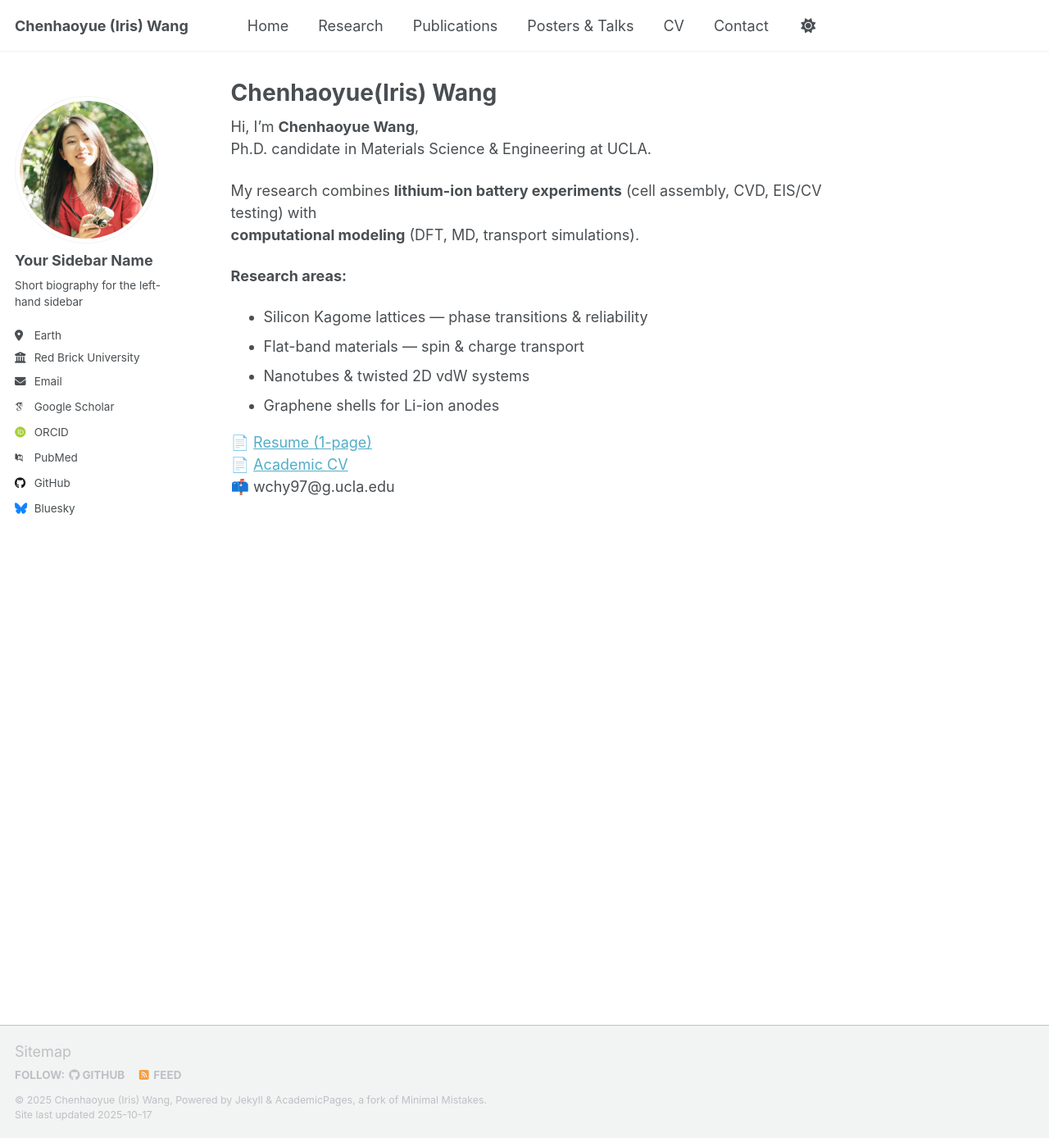
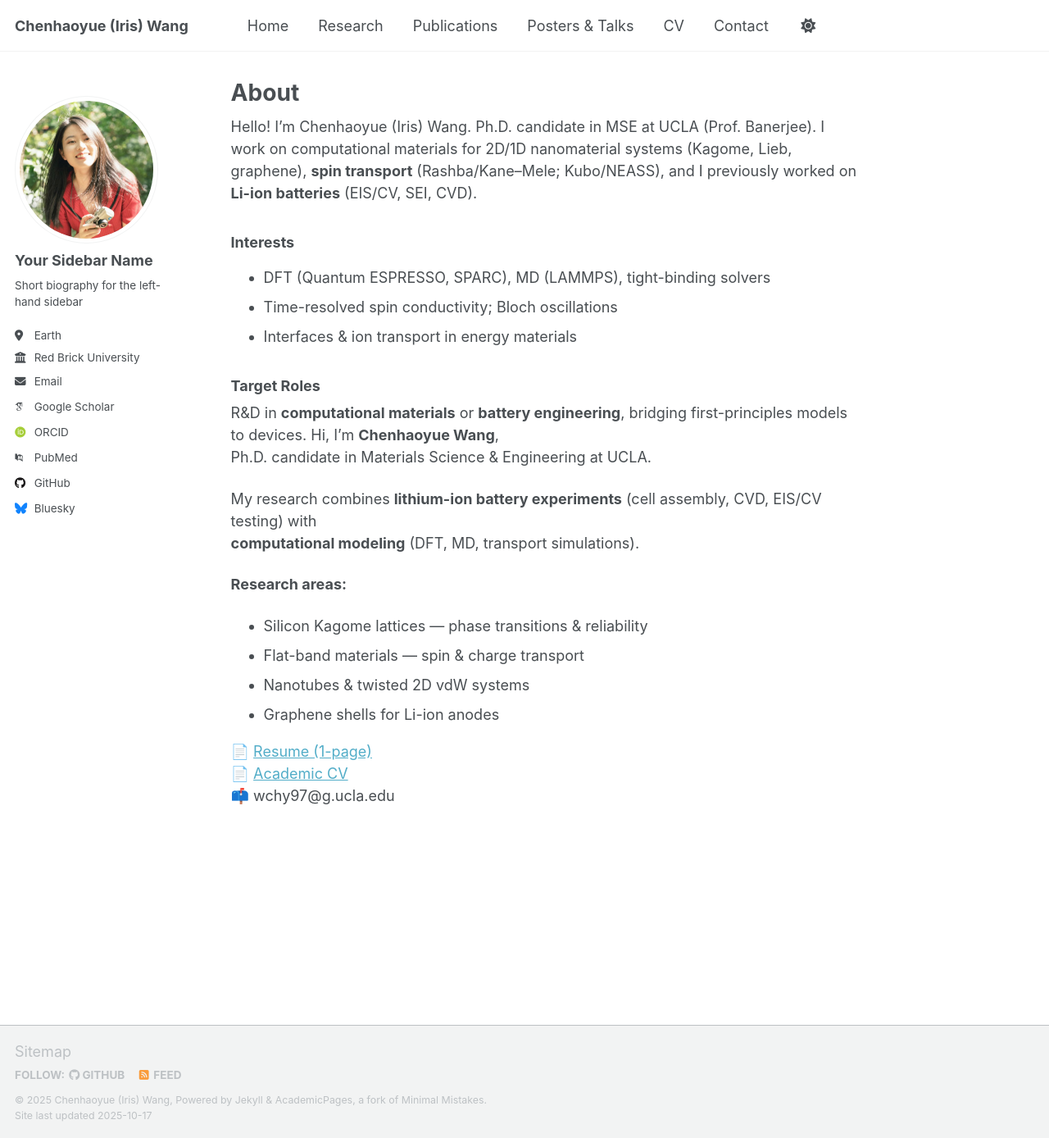
Before and after one commit to Iris-wang-233/Iris-Wang-233.github.io, a Jekyll site: the page built from _pages/about.md, in a window 1280 px wide and 1388 px high. Shown: the whole window at 82% size. Built offline with Jekyll 4.4.1, drawn with Linux system fonts in a browser that asks for light colours; some web fonts are replaced; a script that is not in the unit is left out.

Commit message:
Update about.md

```diff
--- a/_pages/about.md
+++ b/_pages/about.md
@@ -1,9 +1,20 @@
 ---
 layout: single
-title: "Chenhaoyue(Iris) Wang"
+title: "About"
 permalink: /about/
 author_profile: true
 ---
+
+Hello! I'm Chenhaoyue (Iris) Wang.
+Ph.D. candidate in MSE at UCLA (Prof. Banerjee). I work on computational materials for 2D/1D nanomaterial systems (Kagome, Lieb, graphene), **spin transport** (Rashba/Kane–Mele; Kubo/NEASS), and I previously worked on **Li-ion batteries** (EIS/CV, SEI, CVD).
+
+### Interests
+- DFT (Quantum ESPRESSO, SPARC), MD (LAMMPS), tight-binding solvers
+- Time-resolved spin conductivity; Bloch oscillations
+- Interfaces & ion transport in energy materials
+
+### Target Roles
+R&D in **computational materials** or **battery engineering**, bridging first-principles models to devices.
 Hi, I’m **Chenhaoyue Wang**,
 Ph.D. candidate in Materials Science & Engineering at UCLA.
 
```
